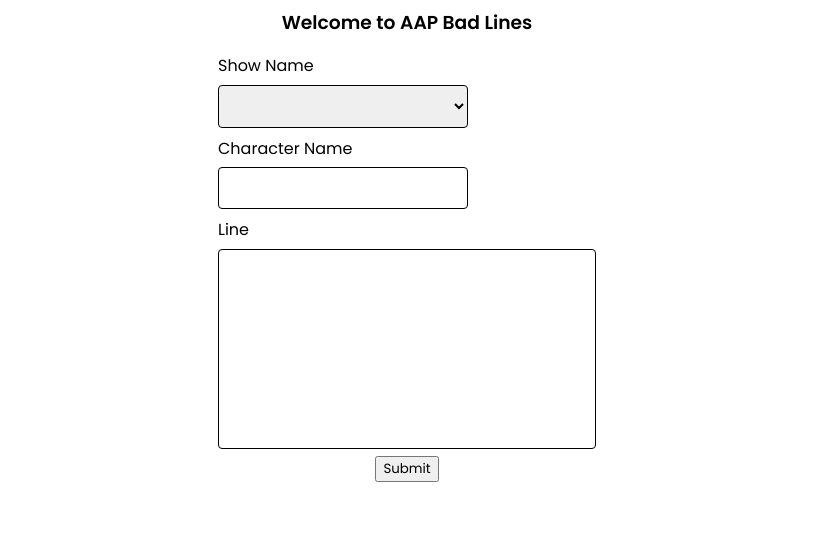
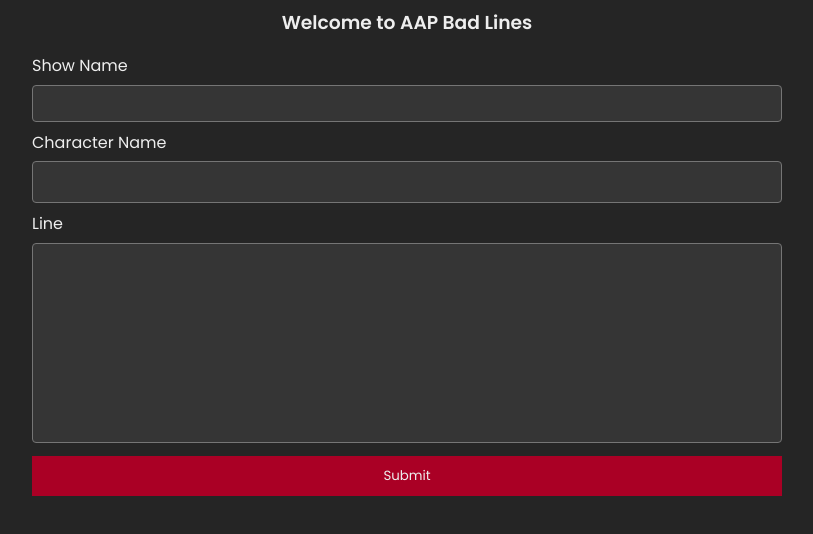
Before and after one commit to SoulXP/aapwebtools, a Vue app in the folder client/: page / in a window 1280 px wide. Shown: the top 534 px of the page, without its empty margins (233-1046 px from the left). Built offline with nearby package versions, Linux system fonts and the light colour scheme.

Commit message:
styled bad lines user dialog for temporary usage

```diff
--- a/client/public/index.html
+++ b/client/public/index.html
@@ -4,8 +4,17 @@
     <meta charset="utf-8">
     <meta name="viewport" content="width=device-width,initial-scale=1.0">
     <title>Hello World!</title>
+    <!-- <link rel="stylesheet" href="../src/css/globalStyles.css"> -->
   </head>
   <body>
+    <style>
+      @import url('https://fonts.googleapis.com/css2?family=Poppins:wght@300;400;600&display=swap');
+
+      * {
+          font-family: 'Poppins', sans-serif;
+          background-color: #252525;
+      }
+    </style>
     <div id="app"></div>
   </body>
 </html>
--- a/client/src/App.vue
+++ b/client/src/App.vue
@@ -7,5 +7,6 @@
 
   * {
       font-family: 'Poppins', sans-serif;
+      color: #EEEEEE;
   }
 </style>
--- a/client/src/components/BadLineForm.vue
+++ b/client/src/components/BadLineForm.vue
@@ -65,12 +65,14 @@ export default {
         margin: 0;
         box-sizing: border-box;
         font-family: 'Poppins', sans-serif;
+        color: #EEEEEE;
+        outline: none;
     }
 
     #badline-form {
         display: flex;
         margin: 0;
-        max-width: 500px;
+        width: 750px;
         flex-direction: column;
         justify-content: center;
         align-items: center;
@@ -78,15 +80,12 @@ export default {
     }
 
     #badline-form input {
-        max-width: 250px;
+        max-width: 750px;
         margin-top: 0.5em;
         padding: 0.75em;
-        border: 0.1em solid black;
+        border: 0.1em solid #757575;
         border-radius: 4px;
-    }
-
-    #badline-form input:focus, #badline-form textarea:focus, #badline-form select:focus {
-        outline: none;
+        background-color: #353535;
     }
 
     #badline-form textarea {
@@ -95,21 +94,47 @@ export default {
         height: 200px;
         padding: 0.75em;
         margin-top: 0.5em;
-        border: 0.1em solid black;
+        border: 0.1em solid #757575;
         border-radius: 4px;
+        background-color: #353535;
     }
 
     #badline-form select {
-        max-width: 250px;
+        appearance: none;
+        -webkit-appearance: none;
+        -moz-appearance: none;
+        -ms-appearance: none;
+        max-width: 750px;
         margin-top: 0.5em;
         padding: 0.75em;
-        border: 0.1em solid black;
+        border: 0.1em solid #757575;
+        background-color: #353535;
         border-radius: 4px;
     }
 
     #badline-form button {
-        max-width: 250px;
-        margin-top: 0.5em;
+        max-width: 750px;
+        height: 3em;
+        width: 100%;
+        margin-top: 1em;
+        background-color: #AA0025;;
+        border: none;
+    }
+
+    #badline-form select:focus, #badline-form textarea:focus, #badline-form input:focus {
+        border-color: #AA0025;
+    }
+
+    #badline-form button:hover {
+        background-color: #BB0025;
+    }
+
+    #badline-form button:active {
+        background-color:#CC0025;
+    }
+
+    #badline-form button:focus {
+        border: 0.1em solid #CC0025;
     }
 
     #badline-form .form-group {
--- a/client/src/css/globalStyles.css
+++ b/client/src/css/globalStyles.css
@@ -2,5 +2,5 @@
 
 * {
     font-family: 'Poppins', sans-serif;
-
+    background-color: #252525;
 }
```
